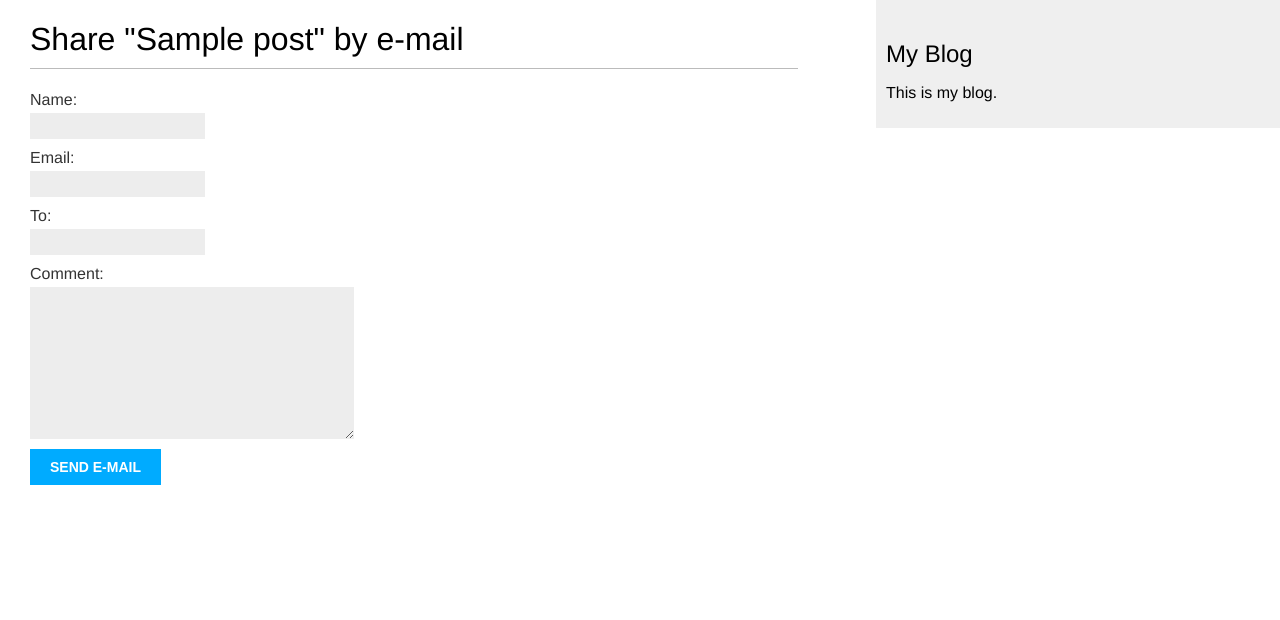
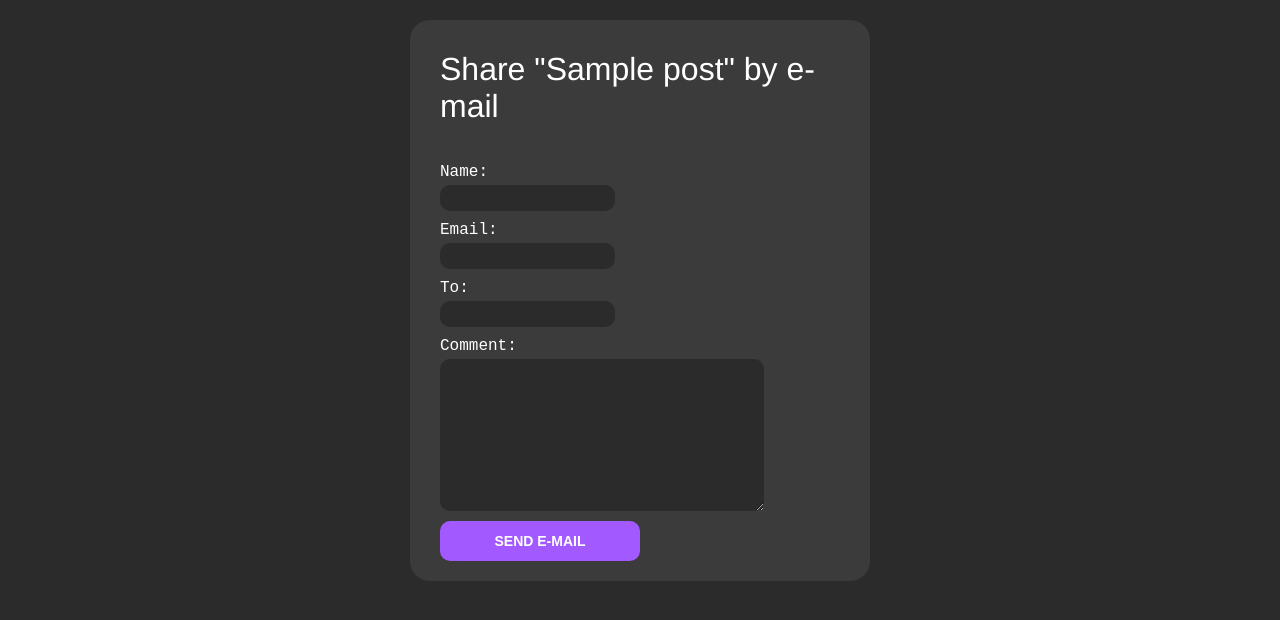
Before and after one commit to MuizValiyev/Blog, a Django app: page /1/share/ in a window 1280 px wide. Shown: the top 620 px of the page. Run offline with Django 4.2, Linux system fonts and the light colour scheme; tables that the repository leaves empty hold one stand-in row (values such as "Sample post").

Commit message:
add styles

```diff
--- a/main/models.py
+++ b/main/models.py
@@ -54,7 +54,7 @@ class Post(models.Model):
 class Coment(models.Model):
     post = models.ForeignKey(Post,on_delete=models.CASCADE, related_name='comments')
     name = models.CharField(max_length=80)
-    email = models.TextField()
+    email = models.EmailField()
     body = models.TextField()
     created = models.DateTimeField(auto_now_add=True)
     updated = models.DateTimeField(auto_now=True)
--- a/main/static/css/style.css
+++ b/main/static/css/style.css
@@ -2,35 +2,46 @@ body {
     margin:0;
     padding:0;
     font-family:helvetica, sans-serif;
+    padding: 20px 0px 0px 0px;
+}
+
+p{
+    color: #fff;
+    font-family:'Courier New', Courier, monospace;
 }
 
 a {
-    color:#00abff;
+    color:#A259FF;
     text-decoration:none;
+    font-family:'Courier New', Courier, monospace;
+    font-size: 20px;
 }
 
 h1 {
     font-weight:normal;
-    border-bottom:1px solid #bbb;
-    padding:0 0 10px 0;
+    color: #fff;
 }
 
 h2 {
     font-weight:normal;
-    margin:30px 0 0;
+    color: #fff;
 }
 
 #content {
     float:left;
-    width:60%;
-    padding:0 0 0 30px;
+    display: flex;
+    flex-direction: column;
+    width:400px;
+    padding:10px 30px 10px 30px;
+    background-color: #3b3b3b;
+    border-radius: 20px;
 }
 
 #sidebar {
     float:right;
     width:30%;
     padding:10px;
-    background:#efefef;
+    background:#666;
     height:100%;
 }
 
@@ -51,25 +62,29 @@ p.date {
 label {
     float:left;
     clear:both;
-    color:#333;
+    color:#fff;
     margin-bottom:4px;
 }
 input, textarea {
     clear:both;
     float:left;
     margin:0 0 10px;
-    background:#ededed;
+    background:#2b2b2b;
+    color: #fff;
     border:0;
     padding:6px 10px;
     font-size:12px;
+    outline: none;
+    border-radius: 10px;
 }
 input[type=submit] {
     font-weight:bold;
     background:#00abff;
-    color:#fff;
+    color:#2b2b2b;
     padding:10px 20px;
     font-size:14px;
     text-transform:uppercase;
+    cursor: pointer;
 }
 .errorlist {
     color:#cc0033;
--- a/main/templates/main/base.html
+++ b/main/templates/main/base.html
@@ -7,14 +7,10 @@
     <title>{% block title %} {% endblock %}</title>
     <link rel="stylesheet" href="{% static 'css/style.css' %}">
 </head>
-<body>
+<body style="background-color: #2b2b2b; display: flex; justify-content: center; align-items: center;">
     <div id="content">
         {% block content %}
         {% endblock %}
     </div>
-    <div id="sidebar">
-        <h2>My Blog</h2>
-        <p>This is my blog.</p>
-    </div>
 </body>
 </html>
--- a/main/templates/main/paginator.html
+++ b/main/templates/main/paginator.html
@@ -1,13 +1,13 @@
 <div class="pagination">
     <span class="step-links">
         {% if page.has_previous %}
-        <a href="?page={{ page.previous_page_number }}">Previous</a>
+        <a href="?page={{ page.previous_page_number }}" style="font-size: 9px;">Previous</a>
         {% endif %}
-        <span class="current">
+        <span class="current" style="color: #fff;">
             Page {{ page.number }} of {{ page.paginator.num_pages }}.
         </span>
         {% if page.has_next %}
-        <a href="?page={{ page.next_page_number }}">Next</a>
+        <a style="color: #A259FF; font-size: 9px;" href="?page={{ page.next_page_number }}">Next</a>
         {% endif %}
     </span>
 </div>
--- a/main/templates/main/posts/comment.html
+++ b/main/templates/main/posts/comment.html
@@ -4,8 +4,10 @@
 
 {% block content %}
 {% if comment %}
-<h2>Your comment has been added.</h2>
-<p><a href="{{ post.get_absolute_url }}">Back to the post</a></p>
+<h1>Your comment has been added.</h1>
+<a href="{{ post.get_absolute_url }}" style="background-color: #A259FF; width: 200px; height: 40px; text-align: center; border-radius: 10px; color: #fff;">
+    <p style="color: #fff; font-size: 12px; line-height: 40px; margin: 0;">Back to the post</p>
+</a>
 {% else %}
 {% include "main/posts/includes/comment_form.html" %}
 {% endif %}
--- a/main/templates/main/posts/includes/comment_form.html
+++ b/main/templates/main/posts/includes/comment_form.html
@@ -1,7 +1,7 @@
-<h2>Add a new comment</h2>
+<h2 style="color: #fff;">Add a new comment</h2>
 
 <form action="{% url "main:post_comment" post.id %}" method="post">
     {{ form.as_p }}
     {% csrf_token %}
-    <p><input type="submit" value="Add comment"></p>
+    <p><input type="submit" value="Add comment" style="color: #fff; width: 200px; height: 40px; border-radius: 10px; background-color: #A259FF;"></p>
 </form>
--- a/main/templates/main/posts/share.html
+++ b/main/templates/main/posts/share.html
@@ -15,7 +15,7 @@
 <form method="post">
     {{ form.as_p }}
     {% csrf_token %}
-    <input type="submit" value="Send e-mail">
+    <input type="submit" value="Send e-mail" style="background-color: #A259FF; width: 200px; height: 40px; text-align: center; border-radius: 10px; color: #fff;">
 </form>
 {% endif %}
 {% endblock %}
```
Also changed, not shown: main/templates/main/emailPost.html (+33 -9 lines), main/templates/main/posts/detail.html (+10 -10 lines), main/templates/main/posts/list.html (+6 -4 lines), main/migrations/0005_alter_coment_email.py (added).
